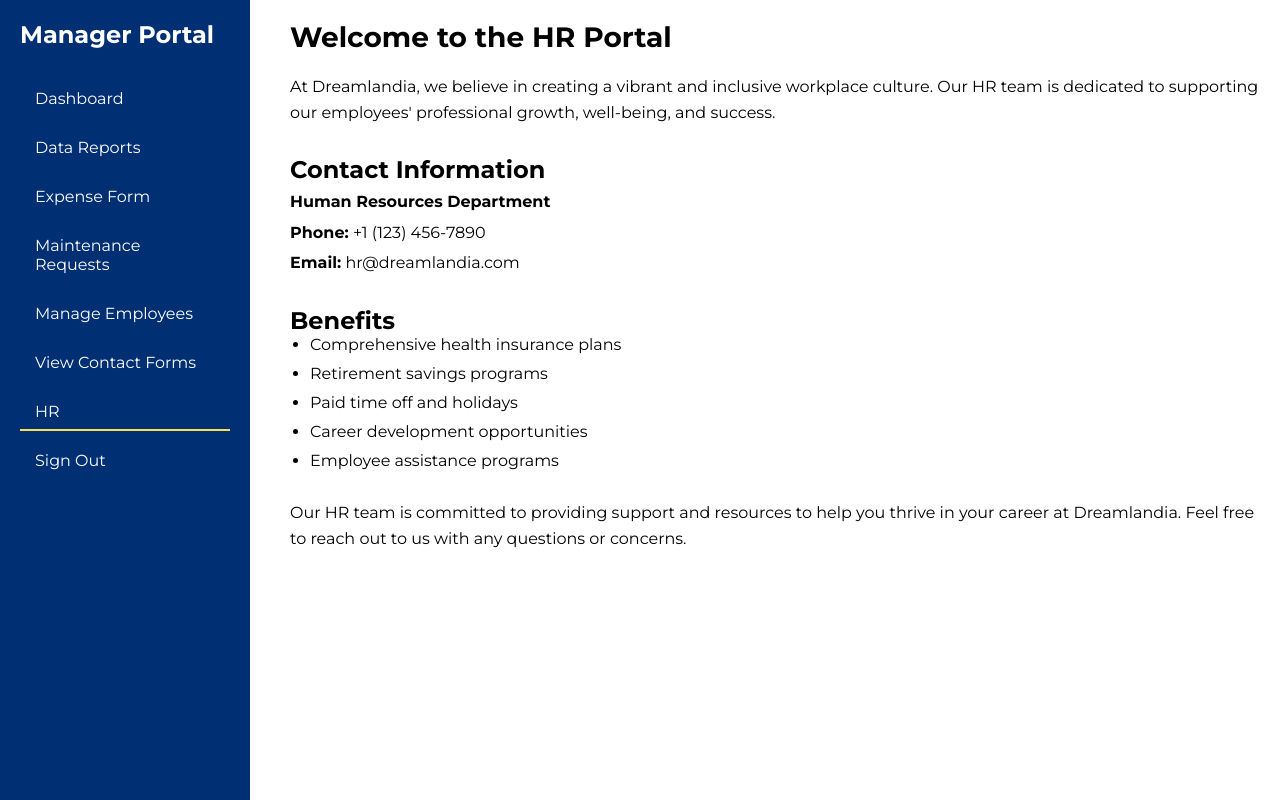
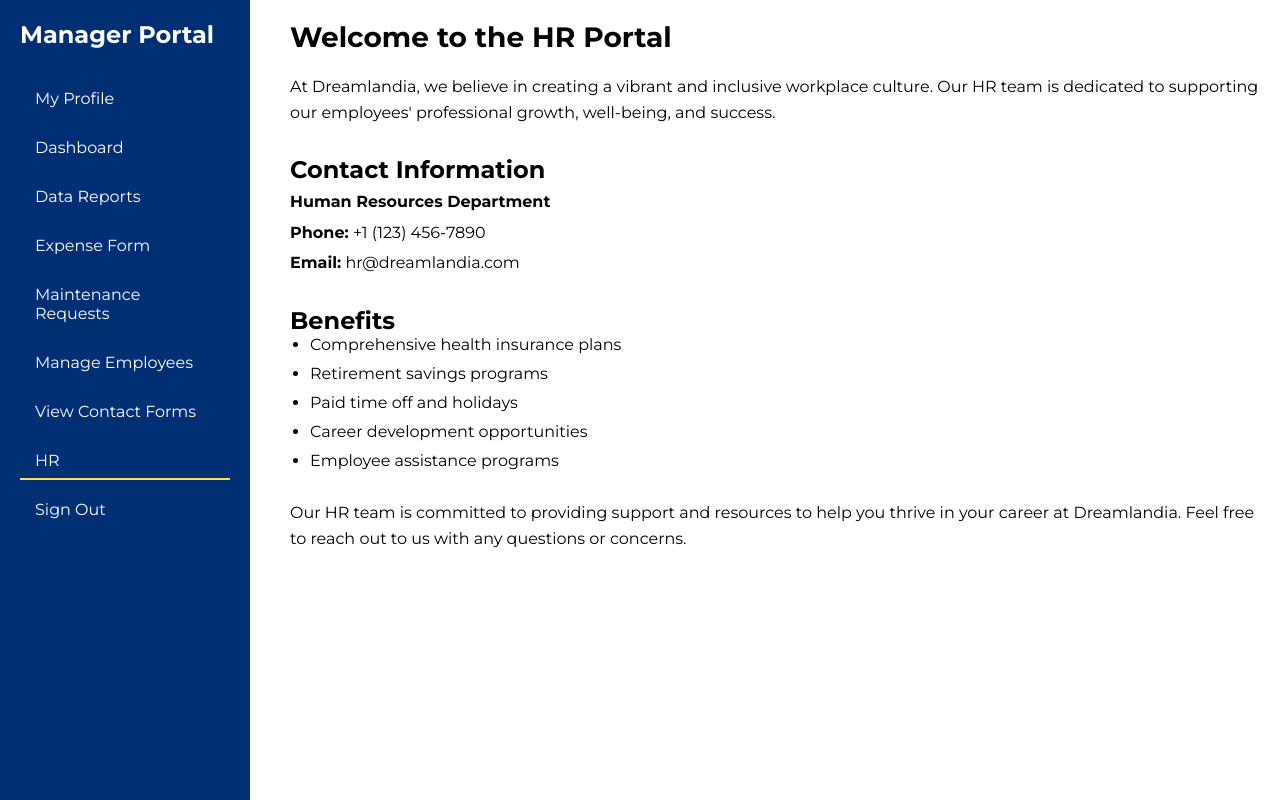
Before and after one commit to suenam/Dreamlandia-Project, a React (Vite) app in the folder client/: page /manager/HR in a window 1280 px wide. Built offline with nearby package versions, Linux system fonts and the light colour scheme; no server answers; a web font is replaced by a local one.

Commit message:
added links to profile in employee and user pages

```diff
--- a/client/src/App.jsx
+++ b/client/src/App.jsx
@@ -100,7 +100,7 @@
         path: "/employee",
         children: [
           {
-            path: "/employee",
+            path: "/employee/profile",
             element: <Employee />
           },
           {
@@ -129,7 +129,7 @@
         path: "/manager",
         children: [
           {
-            path: "/manager",
+            path: "/manager/profile",
             element: <Manager />
           },
           {
--- a/client/src/components/MSidebar/MSidebar.jsx
+++ b/client/src/components/MSidebar/MSidebar.jsx
@@ -16,9 +16,10 @@
   return (
     <div className="sidebar">
       <div className="sidebar-header">
-        <NavLink to='/Manager' style={{textDecoration: 'none'}}><h3>Manager Portal</h3></NavLink>
+        <NavLink to='/manager/profile' style={{textDecoration: 'none'}}><h3>Manager Portal</h3></NavLink>
       </div>
       <nav className="sidebar-links">
+        <NavLink className="sidebar-link" to="/manager/profile" >My Profile</NavLink>
         <NavLink className="sidebar-link" to="/manager/dashboard" >Dashboard</NavLink>
         <NavLink className="sidebar-link" to="/manager/data-reports" >Data Reports</NavLink>
         <NavLink className="sidebar-link" to="/manager/expense-form" >Expense Form</NavLink>
--- a/client/src/components/Sidebar/Sidebar.jsx
+++ b/client/src/components/Sidebar/Sidebar.jsx
@@ -28,9 +28,10 @@
   return (
     <div className="sidebar">
       <div className="sidebar-header">
-        <NavLink to='/Employee' style={{textDecoration: 'none'}}><h3>Employee Portal</h3></NavLink>
+        <NavLink to='/employee/profile' style={{textDecoration: 'none'}}><h3>Employee Portal</h3></NavLink>
       </div>
       <nav className="sidebar-links">
+        <NavLink className="sidebar-link" to="/employee/profile" >My Profile</NavLink>
         <NavLink className="sidebar-link" to="/employee/dashboard" >Dashboard</NavLink>
         <NavLink className="sidebar-link" to="/employee/maintenance" >Maintenance Requests</NavLink>
         <NavLink className="sidebar-link" to="/employee/HR" >HR</NavLink>
--- a/client/src/components/UserSidebar/UserSidebar.jsx
+++ b/client/src/components/UserSidebar/UserSidebar.jsx
@@ -16,7 +16,7 @@
   return (
     <div className="usidebar">
       <div className="usidebar-header">
-        <NavLink to='/UserPage' style={{textDecoration: 'none'}}><h3>User Portal</h3></NavLink>
+        <NavLink to='/user/profile' style={{textDecoration: 'none'}}><h3>User Portal</h3></NavLink>
       </div>
       <nav className="usidebar-links">
         <NavLink className="usidebar-link" to="/" >Home</NavLink>
```
